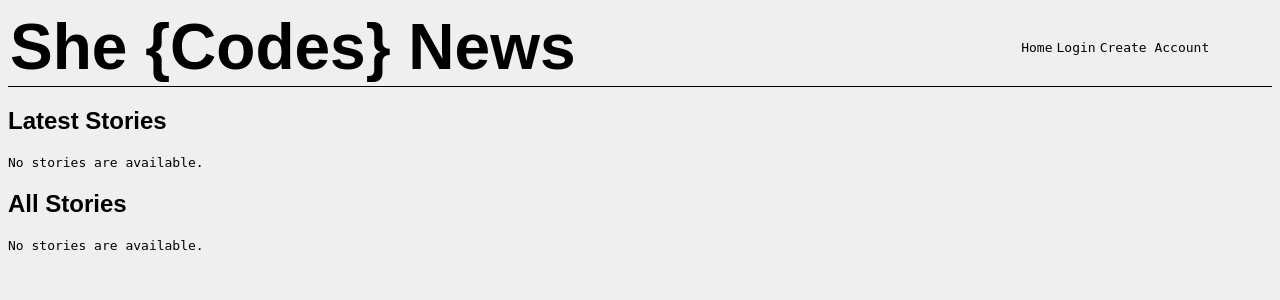
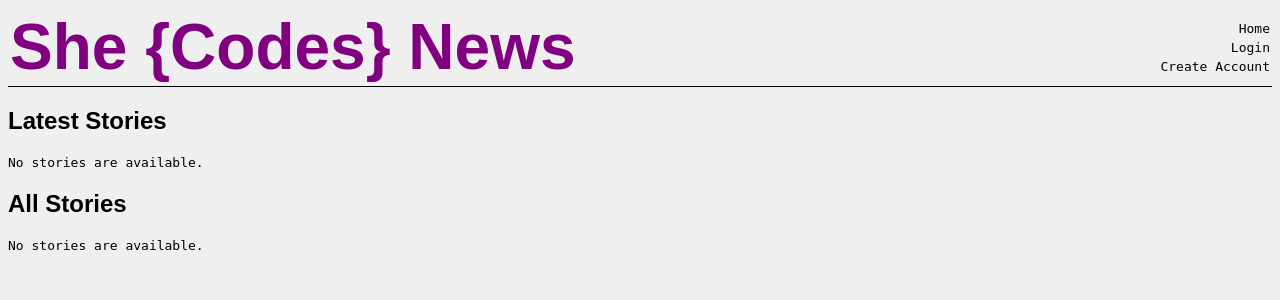
Before and after one commit to SheCodesAus/she-codes-django-news-project-JVDBNE, a Django app: page /news/ in a window 1280 px wide. Shown: the top 300 px of the page. Run offline with Django 4.2, Linux system fonts and the light colour scheme; data that the repository does not hold is empty; parts of the project's set-up code (start-up, migrations or seed data) failed here and were passed over; some web fonts are replaced.

Commit message:
Update styles.css

```diff
--- a/she_codes_news/static/styles.css
+++ b/she_codes_news/static/styles.css
@@ -19,6 +19,7 @@ h1 {
     font-family: 'Montserrat Subrayada', sans-serif;
     text-decoration: none;
     font-size: 4rem;
+    color: purple;
     margin: 0;
 }
 
@@ -39,6 +40,7 @@ h3 {
 nav {
     flex-basis: 20%;
     display: flex;
+    flex-direction: column;
     align-items: flex-end;
 }
 
```
